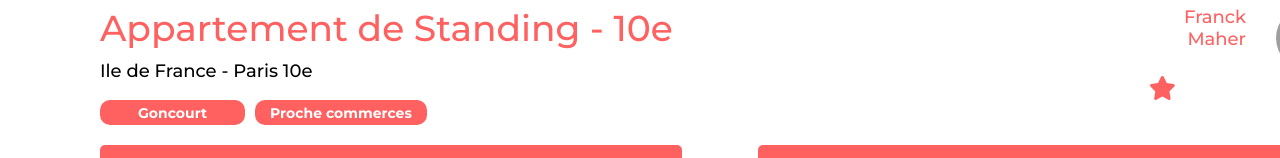
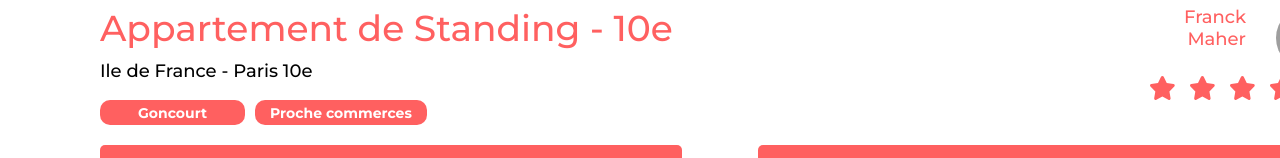
Before and after one commit to VivianeCG/P6_kasa, a React (Create React App) app: page /RentalInfos/0979876d in a window 1280 px wide. Shown: the part 583-741 px from the top of the page. Built offline with nearby package versions, Linux system fonts and the light colour scheme; grey boxes are pictures that could not be loaded.

Commit message:
affichage des étoiles (Rating)

```diff
--- a/src/Assets/accomodations.json
+++ b/src/Assets/accomodations.json
@@ -41,7 +41,7 @@
 			"https://s3-eu-west-1.amazonaws.com/course.oc-static.com/projects/front-end-kasa-project/accommodation-1-5.jpg",
 			"https://s3-eu-west-1.amazonaws.com/course.oc-static.com/projects/front-end-kasa-project/accommodation-1-6.jpg"
 		],
-		"description": "Profitez du charme de la vie parisienne dans un magnifique appartement. A 3 minutes à pied du Canl Saint Martin, vous serez proche des transports, mais également de nombreux commerces. L'appartement est tout équipé, et possède également un parking pour ceux qui souhaitent se déplacer en voiture.",
+		"description": "Profitez du charme de la vie parisienne dans un magnifique appartement. A 3 minutes à pied du Canal Saint Martin, vous serez proche des transports, mais également de nombreux commerces. L'appartement est tout équipé, et possède également un parking pour ceux qui souhaitent se déplacer en voiture.",
 		"host": {
 			"name": "Della Case",
 			"picture": "https://s3-eu-west-1.amazonaws.com/course.oc-static.com/projects/front-end-kasa-project/profile-picture-1.jpg"
--- a/src/Components/Rating.js
+++ b/src/Components/Rating.js
@@ -1,13 +1,23 @@
-function Rating() {
-    return(
-        <section className='rating'>
-            <svg width="196" height="36" viewBox="0 0 196 36" fill="none" xmlns="http://www.w3.org/2000/svg">
-                <path d="M179.721 6.84366C179.473 6.32809 178.948 6 178.371 6C177.795 6 177.275 6.32809 177.022 6.84366L174.008 13.0445L167.277 14.0382C166.715 14.1225 166.246 14.5162 166.073 15.0552C165.9 15.5942 166.04 16.1895 166.443 16.5879L171.327 21.4201L170.174 28.2491C170.08 28.8115 170.315 29.3833 170.779 29.7161C171.243 30.0489 171.857 30.0911 172.363 29.8239L178.376 26.6133L184.389 29.8239C184.896 30.0911 185.51 30.0536 185.974 29.7161C186.438 29.3786 186.672 28.8115 186.578 28.2491L185.421 21.4201L190.304 16.5879C190.707 16.1895 190.853 15.5942 190.675 15.0552C190.496 14.5162 190.032 14.1225 189.47 14.0382L182.735 13.0445L179.721 6.84366Z" fill="#E3E3E3"/>
-                <path d="M19.7212 6.84366C19.4728 6.32809 18.9479 6 18.3714 6C17.7949 6 17.2747 6.32809 17.0216 6.84366L14.0079 13.0445L7.27748 14.0382C6.71506 14.1225 6.24636 14.5162 6.07295 15.0552C5.89953 15.5942 6.04014 16.1895 6.44321 16.5879L11.327 21.4201L10.174 28.2491C10.0803 28.8115 10.3146 29.3833 10.7786 29.7161C11.2426 30.0489 11.8566 30.0911 12.3628 29.8239L18.3761 26.6133L24.3894 29.8239C24.8956 30.0911 25.5096 30.0536 25.9736 29.7161C26.4376 29.3786 26.6719 28.8115 26.5782 28.2491L25.4205 21.4201L30.3043 16.5879C30.7073 16.1895 30.8526 15.5942 30.6745 15.0552C30.4964 14.5162 30.0324 14.1225 29.47 14.0382L22.7349 13.0445L19.7212 6.84366Z" fill="#FF6060"/>
-            </svg>
-        </section>
-    )
-}
+function Rating({ rating }) {
+    const totalStars = 5;
+    const stars = Array.from({ length: totalStars }, (_, index) =>
+      index < rating ? '#FF6060' : '#E3E3E3'
+    );
+
+    return (
+      <section className="rating">
+        <svg width="196" height="36" viewBox="0 0 196 36" fill="none" xmlns="http://www.w3.org/2000/svg">
+          {stars.map((color, index) => (
+            <path
+              key={index}
+              d="M19.7212 6.84366C19.4728 6.32809 18.9479 6 18.3714 6C17.7949 6 17.2747 6.32809 17.0216 6.84366L14.0079 13.0445L7.27748 14.0382C6.71506 14.1225 6.24636 14.5162 6.07295 15.0552C5.89953 15.5942 6.04014 16.1895 6.44321 16.5879L11.327 21.4201L10.174 28.2491C10.0803 28.8115 10.3146 29.3833 10.7786 29.7161C11.2426 30.0489 11.8566 30.0911 12.3628 29.8239L18.3761 26.6133L24.3894 29.8239C24.8956 30.0911 25.5096 30.0536 25.9736 29.7161C26.4376 29.3786 26.6719 28.8115 26.5782 28.2491L25.4205 21.4201L30.3043 16.5879C30.7073 16.1895 30.8526 15.5942 30.6745 15.0552C30.4964 14.5162 30.0324 14.1225 29.47 14.0382L22.7349 13.0445L19.7212 6.84366Z"
+              fill={color === '#FF6060' ? "#FF6060" : "#E3E3E3"}
+              transform={`translate(${index * 40}, 0)`}
+            />
+          ))}
+        </svg>
+      </section>
+    );
+  }
 
 export default Rating;
-//attention à mapper pour récupérer le bon nombre d'étoiles, cf les tags
--- a/src/Pages/Home.js
+++ b/src/Pages/Home.js
@@ -14,7 +14,7 @@ function Home() {
       </Banner>
       <section className="card_background">
         {data.map((accommodation) => (
-          <Link to={`/RentalInfos/${accommodation.id}`}>
+          <Link to={`/RentalInfos/${accommodation.id}`} key={accommodation.id}>
             <Card
               key={accommodation.id}
               src={accommodation.cover}
```
